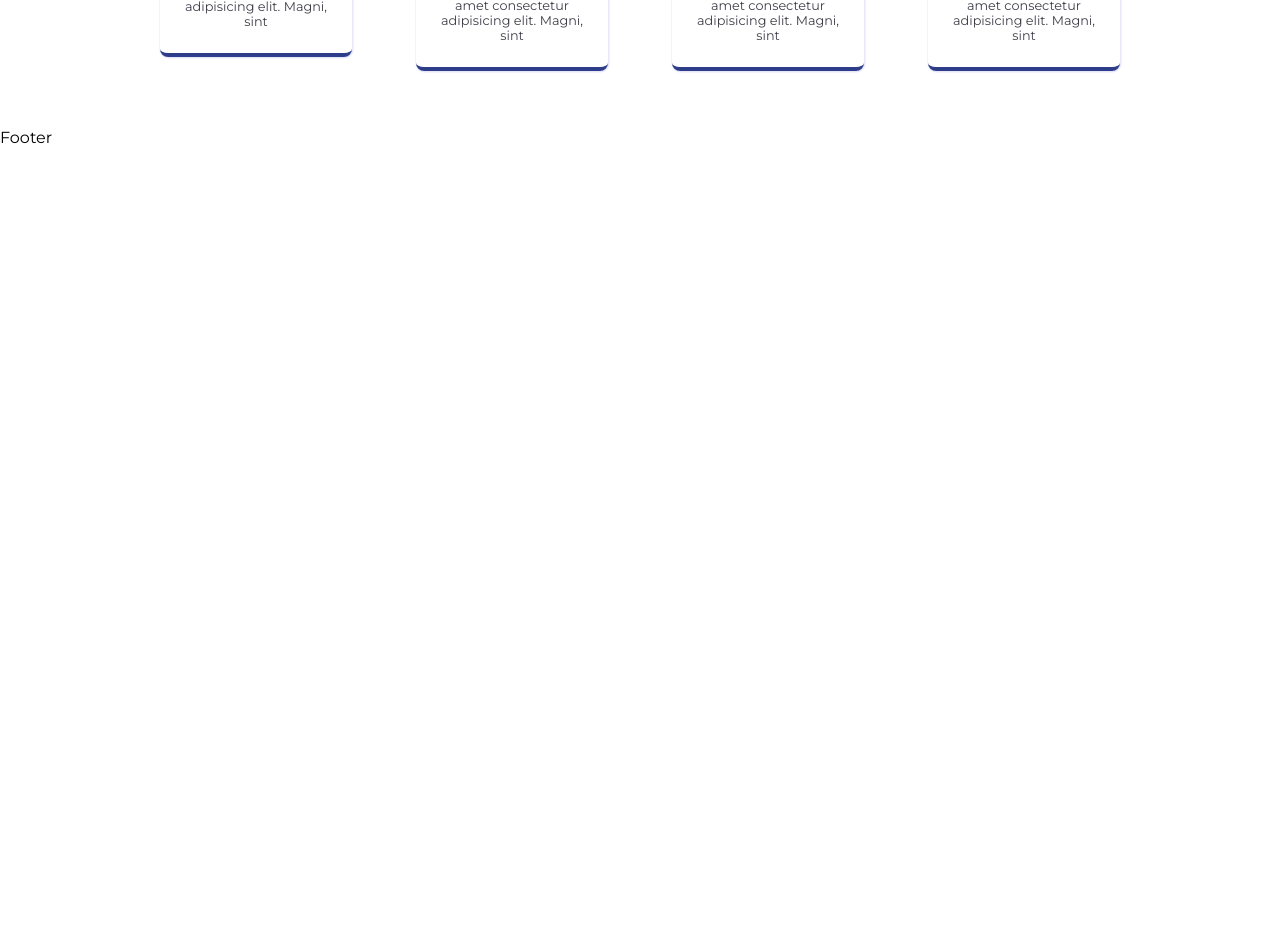
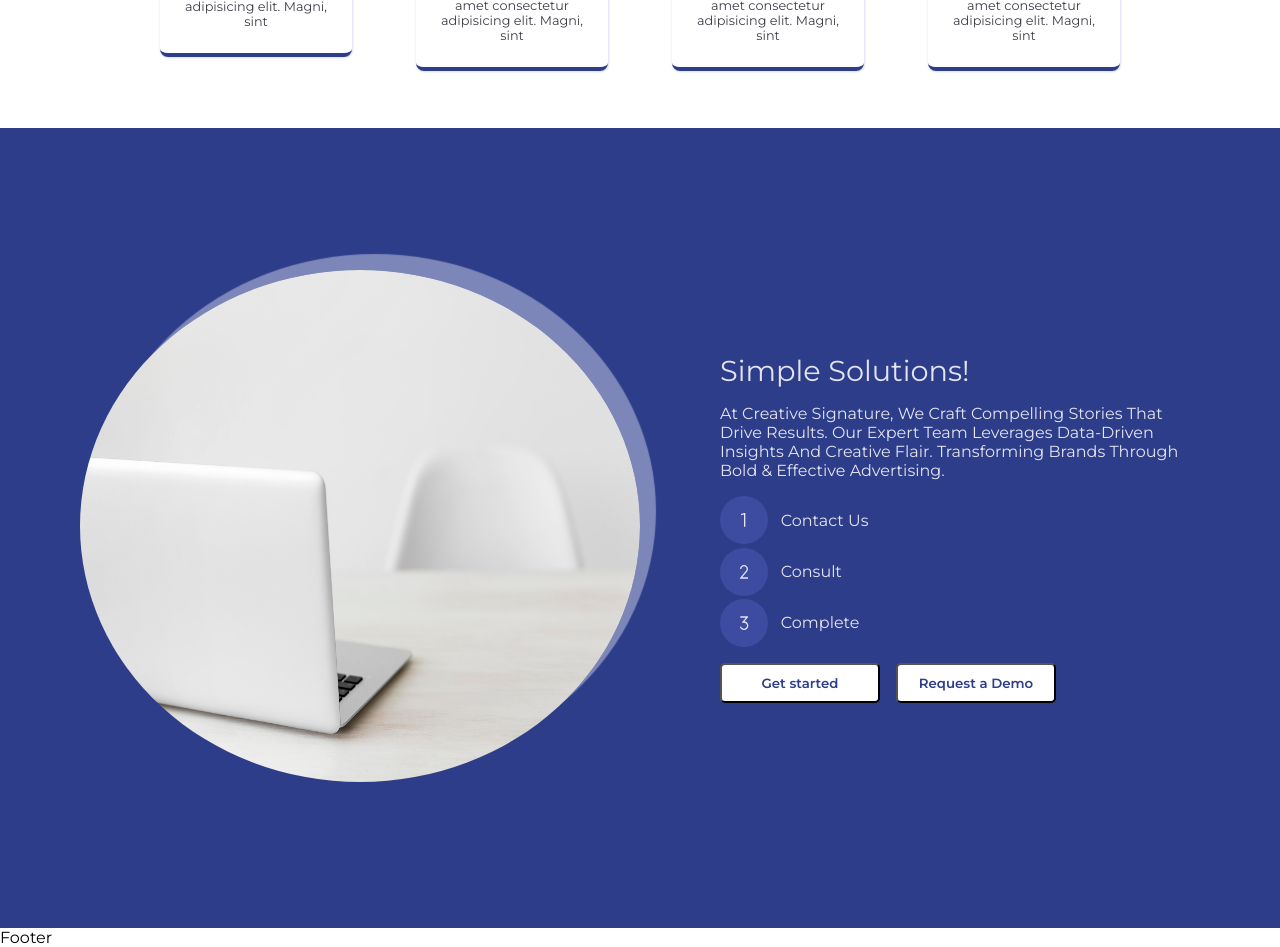
Before and after one commit to abhicplash/csign, a React (Create React App) app: page / in a window 1280 px wide. Shown: the part 1120-2067 px from the top of the page. Before the commit the page ends 1267 px from the top, so only its background shows below. Built offline with nearby package versions, Linux system fonts and the light colour scheme.

Commit message:
ab home almost complete

```diff
--- /dev/null
+++ b/src/components/Layout/HomeAbout.css
@@ -0,0 +1,98 @@
+.Habout-container {
+  width: 100%;
+  min-height: 100vh;
+  background-color: var(--blue);
+  display: flex;
+  /* flex-direction: column; */
+  align-items: center;
+  justify-content: center;
+  gap: 5rem;
+}
+.laphaboutimg {
+  width: 35rem;
+  height: 32rem;
+  border-radius: 100%;
+  box-shadow: 15px -15px 1px 1px #e5e7f96e;
+}
+.HA-details-wrapper {
+  display: flex;
+  flex-direction: column;
+  color: var(--white);
+  text-transform: capitalize;
+}
+.steps {
+  display: flex;
+  align-items: center;
+  gap: 0.8rem;
+  text-transform: capitalize;
+  color: var(--white);
+}
+.number {
+  background-color: #3d4ca0;
+  /* color: var(--white); */
+  border-radius: 100%;
+  padding: 1rem;
+  font-weight: 900;
+}
+.HA-details-wrapper .heading {
+  font-weight: 400;
+  text-transform: capitalize;
+  color: var(--white);
+  font-size: 1.8rem;
+}
+.HA-pattern {
+  display: flex;
+  flex-direction: column;
+  gap: 0.2rem;
+}
+.ha-btnwrapper {
+  display: flex;
+  gap: 1rem;
+  margin-top: 1rem;
+}
+.ha-btn {
+  background-color: #fff;
+  color: var(--blue);
+  border-radius: 5px;
+  width: 10rem;
+  height: 2.5rem;
+  font-family: inherit;
+  font-weight: 600;
+  outline-color: var(--blue);
+}
+.ha-btn:hover {
+  background-color: transparent;
+  border-color: var(--white);
+  outline-color: var(--white);
+  color: var(--white);
+}
+.HA-details-wrapper p {
+  width: 30rem;
+}
+
+@media (max-width: 468px) {
+  .HA-details-wrapper p {
+    width: 90%;
+  }
+  .HA-details-wrapper {
+    text-align: center;
+  }
+  .ha-btnwrapper {
+    flex-direction: column;
+  }
+  .HA-details-wrapper {
+    align-items: center;
+    justify-content: center;
+  }
+  .Habout-container {
+    padding: 2rem 0;
+  }
+  .Habout-container {
+    flex-direction: column;
+    gap: 1rem;
+  }
+  .laphaboutimg {
+    width: 17rem;
+    height: 15.6rem;
+  }
+}
--- /dev/null
+++ b/src/components/Layout/HomeAbout.jsx
@@ -0,0 +1,41 @@
+import React from "react";
+import "./HomeAbout.css";
+import lap from "../../assets/habout/lap.jpg";
+import { RiNumber1 } from "react-icons/ri";
+import { RiNumber3 } from "react-icons/ri";
+import { RiNumber2 } from "react-icons/ri";
+
+const HomeAbout = () => {
+  return (
+    <div className="Habout-container">
+      <div className="HAimg-wrapper">
+        <img src={lap} alt="lap" className="laphaboutimg" />
+      </div>
+      <div className="HA-details-wrapper">
+        <span className="heading">simple solutions!</span>
+        <p>
+          At creative signature, we craft compelling stories that drive results.
+          Our expert team leverages data-driven insights and creative flair.
+          Transforming brands through bold & effective advertising.
+        </p>
+        <div className="HA-pattern">
+          <div className="steps">
+            <RiNumber1 className="number" /> contact us
+          </div>{" "}
+          <div className="steps">
+            <RiNumber2 className="number" /> consult
+          </div>{" "}
+          <div className="steps">
+            <RiNumber3 className="number" /> complete
+          </div>
+        </div>
+        <div className="ha-btnwrapper">
+          <button className="ha-btn">Get started</button>
+          <button className="ha-btn">Request a Demo</button>
+        </div>
+      </div>
+    </div>
+  );
+};
+
+export default HomeAbout;
--- a/src/components/Pages/Home.jsx
+++ b/src/components/Pages/Home.jsx
@@ -3,12 +3,14 @@ import Layout from "../Layout/Layout";
 import Banner from "../Layout/Banner";
 import HomeServices from "../Layout/HomeServices";
 import Peodu from "./Peodu";
+import HomeAbout from "../Layout/HomeAbout";
 
 const Home = () => {
   return (
     <Layout>
       <Banner />
       <HomeServices />
+      <HomeAbout/>
     </Layout>
   );
 };
```
Also changed, not shown: src/assets/habout/lap.jpg (added).
